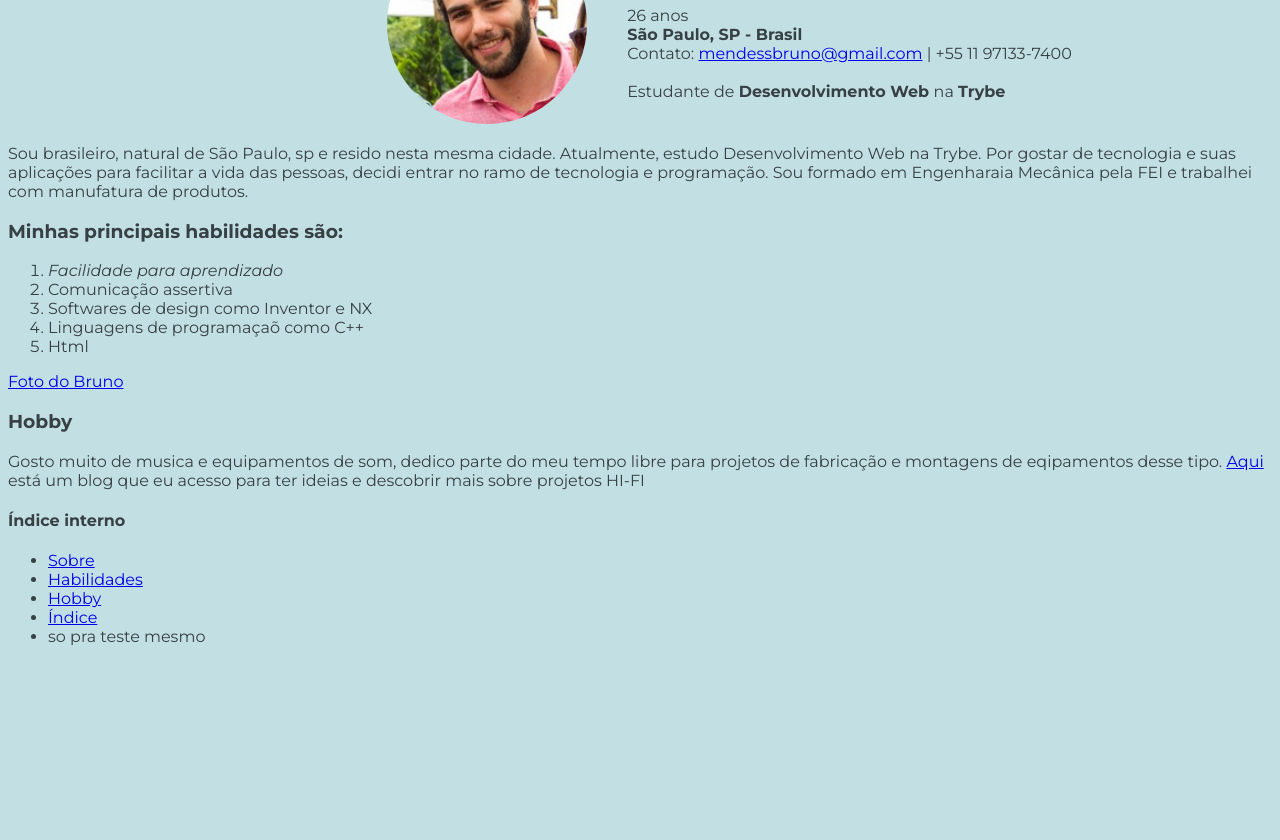
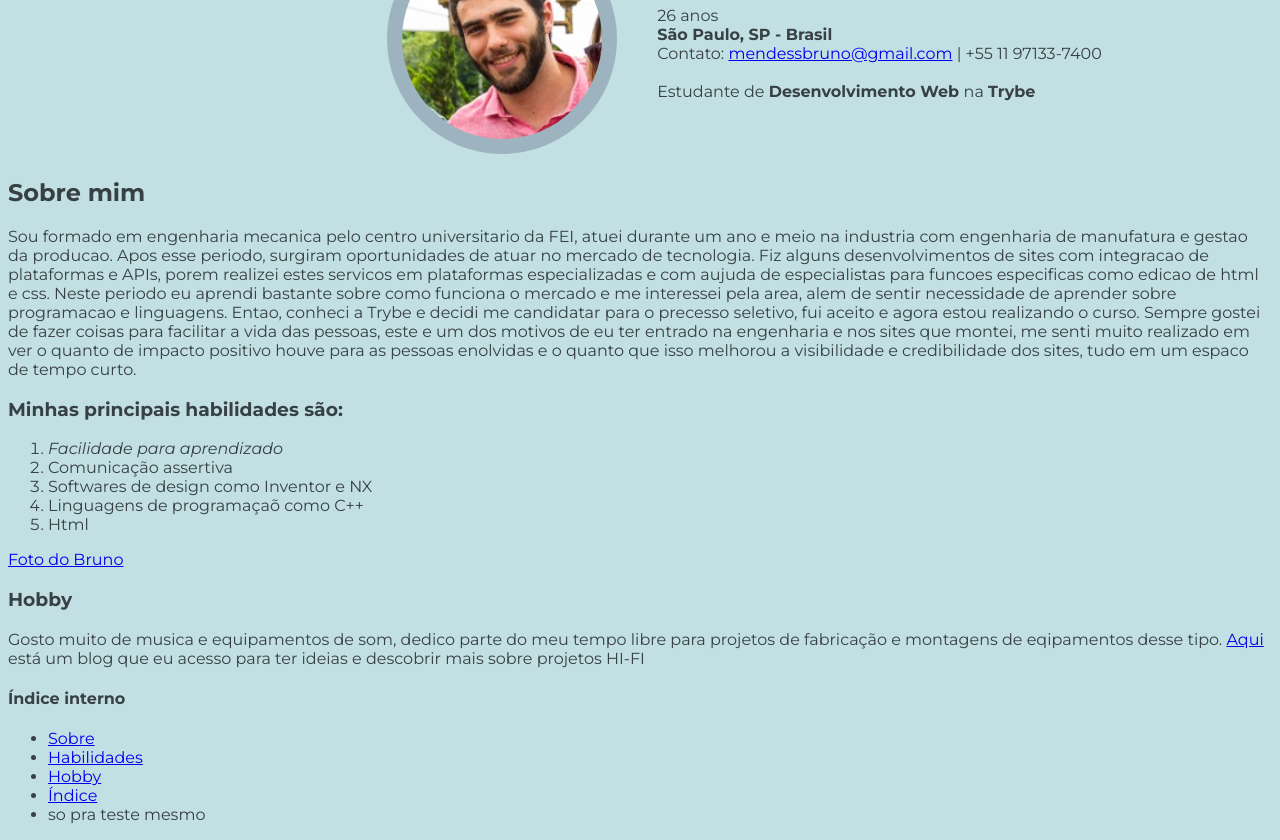
Before and after one commit to bruno-s-mendes/bruno-s-mendes.github.io, a plain HTML site: page index.html in a window 1280 px wide. Shown: the part 84-924 px from the top of the page. Before the commit the page ends 800 px from the top, so only its background shows below. Drawn offline with Linux system fonts and the light colour scheme.

Commit message:
criacao da secao sobre mim com atualizacao do texto

```diff
--- a/index.html
+++ b/index.html
@@ -22,7 +22,10 @@
       </ul>
       </div>
       </div>
-      <p id=sobre>Sou brasileiro, natural de São Paulo, sp e resido nesta mesma cidade. Atualmente, estudo Desenvolvimento Web na Trybe. Por gostar de tecnologia e suas aplicações para facilitar a vida das pessoas, decidi entrar no ramo de tecnologia e programação. Sou formado em Engenharaia Mecânica pela FEI e trabalhei com manufatura de produtos. </p>
+      <div id="sobre">
+        <h2>Sobre mim</h2>
+      <p>Sou formado em engenharia mecanica pelo centro universitario da FEI, atuei durante um ano e meio na industria com engenharia de manufatura e gestao da producao. Apos esse periodo, surgiram oportunidades de atuar no mercado de tecnologia. Fiz alguns desenvolvimentos de sites com integracao de plataformas e APIs, porem realizei estes servicos em plataformas especializadas e com aujuda de especialistas para funcoes especificas como edicao de html e css. Neste periodo eu aprendi bastante sobre como funciona o mercado e me interessei pela area, alem de sentir necessidade de aprender sobre programacao e linguagens. Entao, conheci a Trybe e decidi me candidatar para o precesso seletivo, fui aceito e agora estou realizando o curso. Sempre gostei de fazer coisas para facilitar a vida das pessoas, este e um dos motivos de eu ter entrado na engenharia e nos sites que montei, me senti muito realizado em ver o quanto de impacto positivo houve para as pessoas enolvidas e o quanto que isso melhorou a visibilidade e credibilidade dos sites, tudo em um espaco de tempo curto.</p>
+      </div>
       <h3 id=habilidades>Minhas principais habilidades são:</h3>
       <ol>
           <li> <em>Facilidade para aprendizado</em></li>
--- a/style.css
+++ b/style.css
@@ -8,6 +8,8 @@ color: #253237ff;
 font-weight: 700 bold;
 }
 #foto{
+    padding: 15px;
+    background-color: #9db4c0ff;
     border-radius: 100%;
 }
 .top{
```
